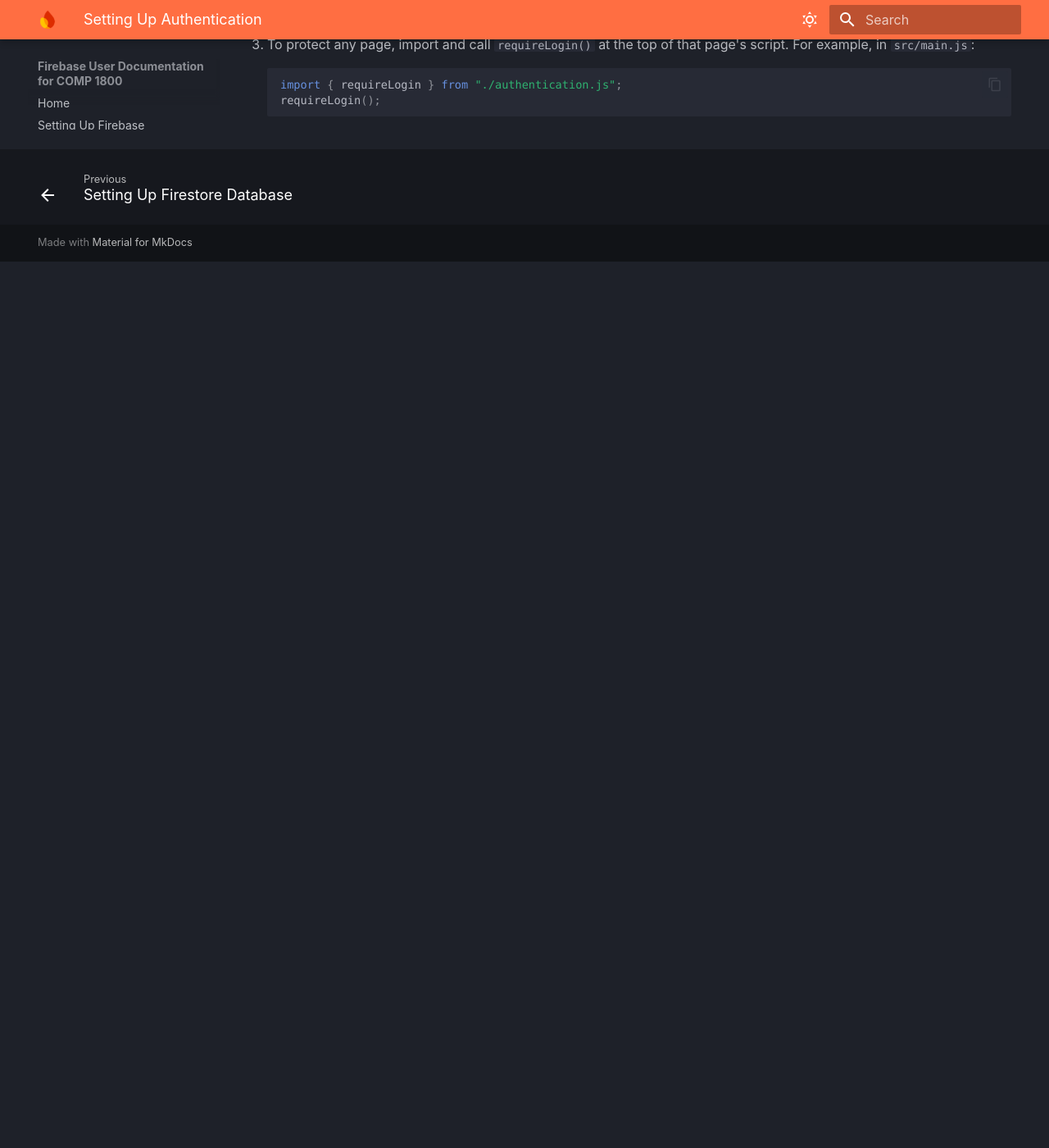
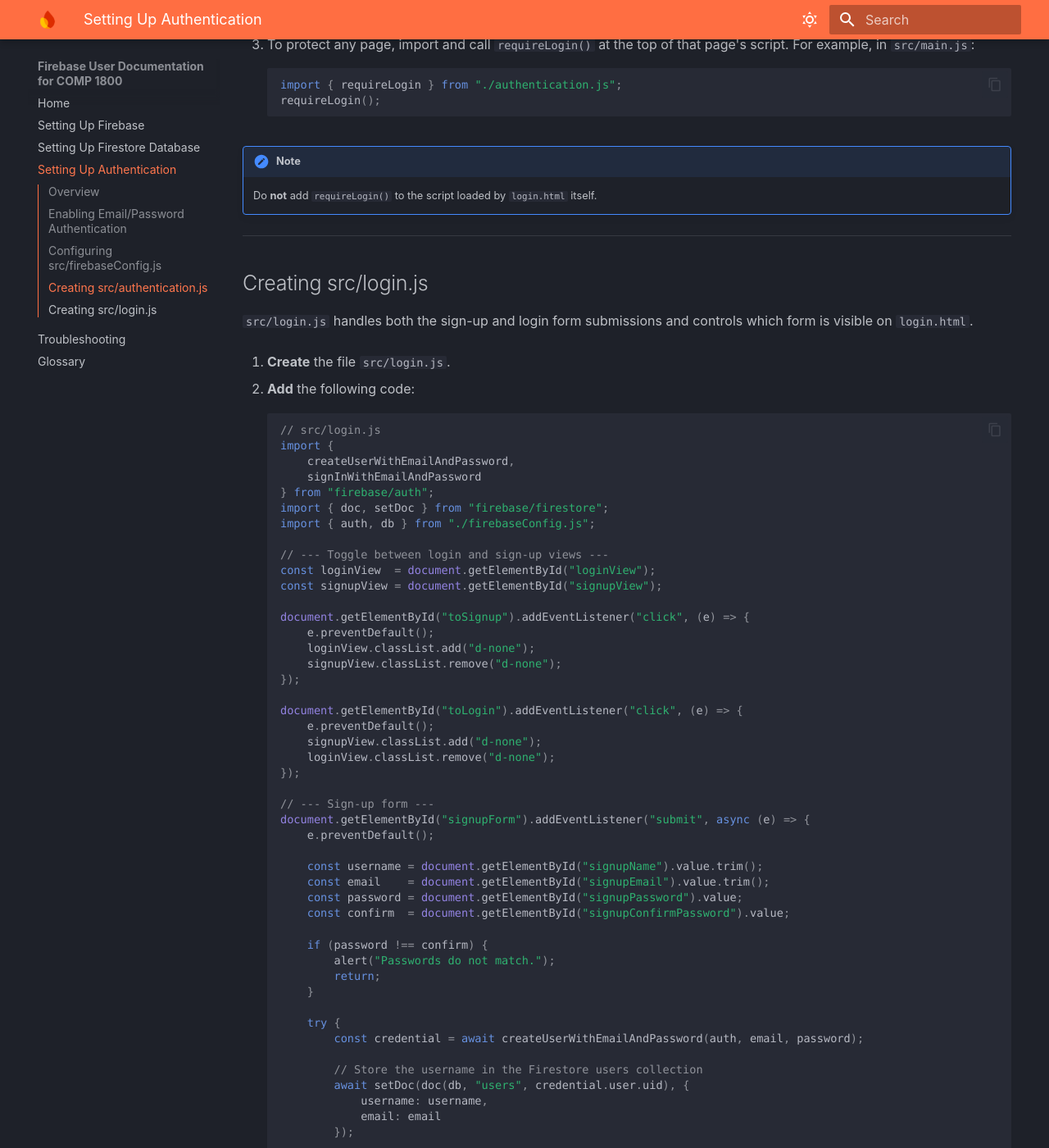
Before and after one commit to jameeel01/MKDOCS, an MkDocs documentation site: the page built from docs/task3_authentication.md, in a window 1280 px wide and 1400 px high, scrolled down 3680 px. Shown: the whole window at 82% size. Built offline with MkDocs 1.6.1 and Material for MkDocs 9.7.7, drawn with Linux system fonts in a browser that asks for light colours; some web fonts are replaced; before the commit the page ends 3999 px from its top, so only the background shows below that; some of the changed text lies outside the part shown.

Commit message:
Create the login.js instructions using imported code from Binge

````diff
--- a/docs/task3_authentication.md
+++ b/docs/task3_authentication.md
@@ -118,3 +118,90 @@
     import { requireLogin } from "./authentication.js";
     requireLogin();
     ```
+
+!!! note
+    Do **not** add `requireLogin()` to the script loaded by `login.html` itself.
+
+---
+
+## Creating src/login.js
+
+`src/login.js` handles both the sign-up and login form submissions and controls which form is visible on `login.html`.
+
+1. **Create** the file `src/login.js`.
+
+2. **Add** the following code:
+
+    ```javascript
+    // src/login.js
+    import {
+        createUserWithEmailAndPassword,
+        signInWithEmailAndPassword
+    } from "firebase/auth";
+    import { doc, setDoc } from "firebase/firestore";
+    import { auth, db } from "./firebaseConfig.js";
+
+    // --- Toggle between login and sign-up views ---
+    const loginView  = document.getElementById("loginView");
+    const signupView = document.getElementById("signupView");
+
+    document.getElementById("toSignup").addEventListener("click", (e) => {
+        e.preventDefault();
+        loginView.classList.add("d-none");
+        signupView.classList.remove("d-none");
+    });
+
+    document.getElementById("toLogin").addEventListener("click", (e) => {
+        e.preventDefault();
+        signupView.classList.add("d-none");
+        loginView.classList.remove("d-none");
+    });
+
+    // --- Sign-up form ---
+    document.getElementById("signupForm").addEventListener("submit", async (e) => {
+        e.preventDefault();
+
+        const username = document.getElementById("signupName").value.trim();
+        const email    = document.getElementById("signupEmail").value.trim();
+        const password = document.getElementById("signupPassword").value;
+        const confirm  = document.getElementById("signupConfirmPassword").value;
+
+        if (password !== confirm) {
+            alert("Passwords do not match.");
+            return;
+        }
+
+        try {
+            const credential = await createUserWithEmailAndPassword(auth, email, password);
+
+            // Store the username in the Firestore users collection
+            await setDoc(doc(db, "users", credential.user.uid), {
+                username: username,
+                email: email
+            });
+
+            window.location.href = "/index.html";
+        } catch (error) {
+            alert(error.message);
+        }
+    });
+
+    // --- Login form ---
+    document.getElementById("loginForm").addEventListener("submit", async (e) => {
+        e.preventDefault();
+
+        const email    = document.getElementById("loginEmail").value.trim();
+        const password = document.getElementById("loginPassword").value;
+
+        try {
+            await signInWithEmailAndPassword(auth, email, password);
+            window.location.href = "/index.html";
+        } catch (error) {
+            alert(error.message);
+        }
+    });
+    ```
+
+3. **Save** `src/login.js`.
+
+---
````
